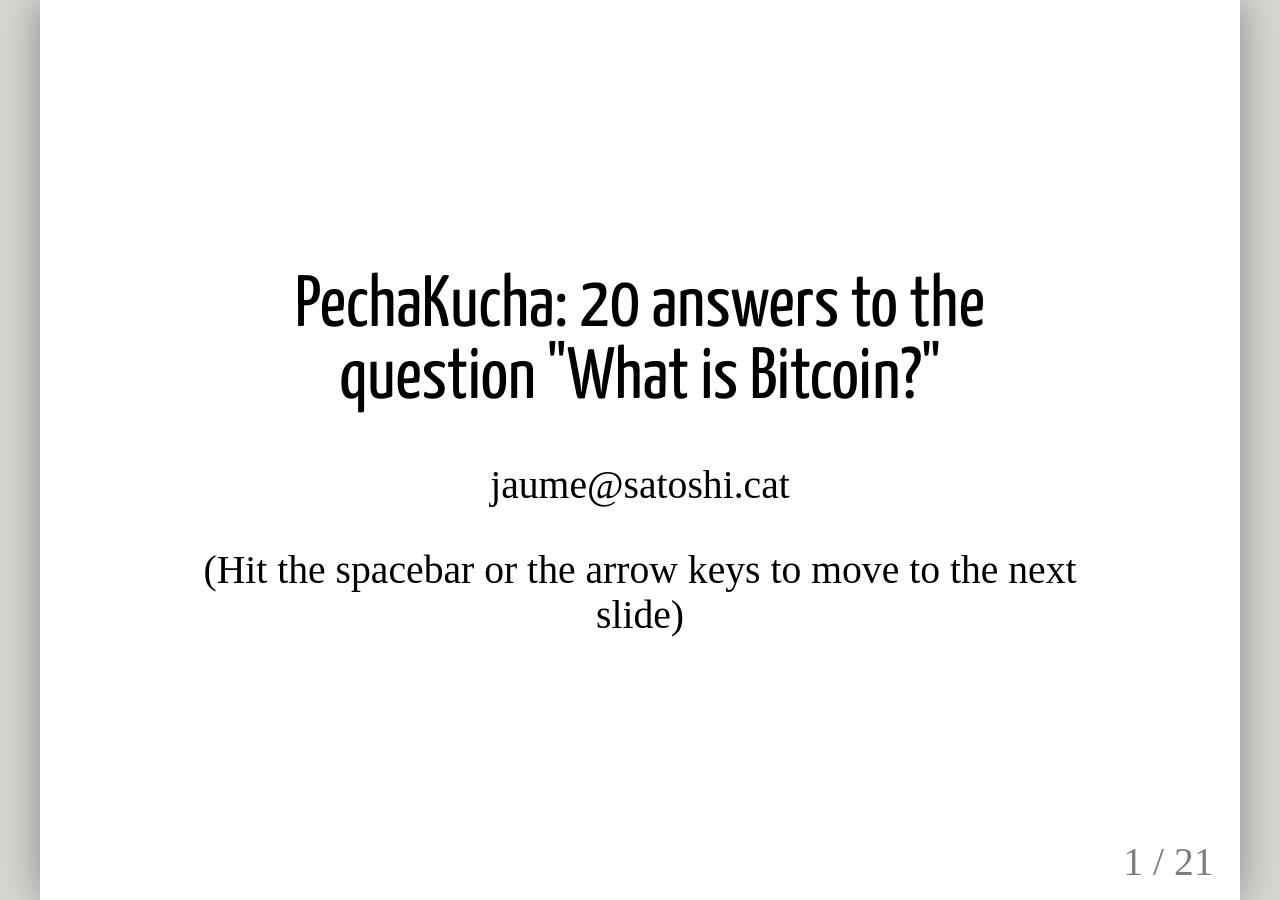
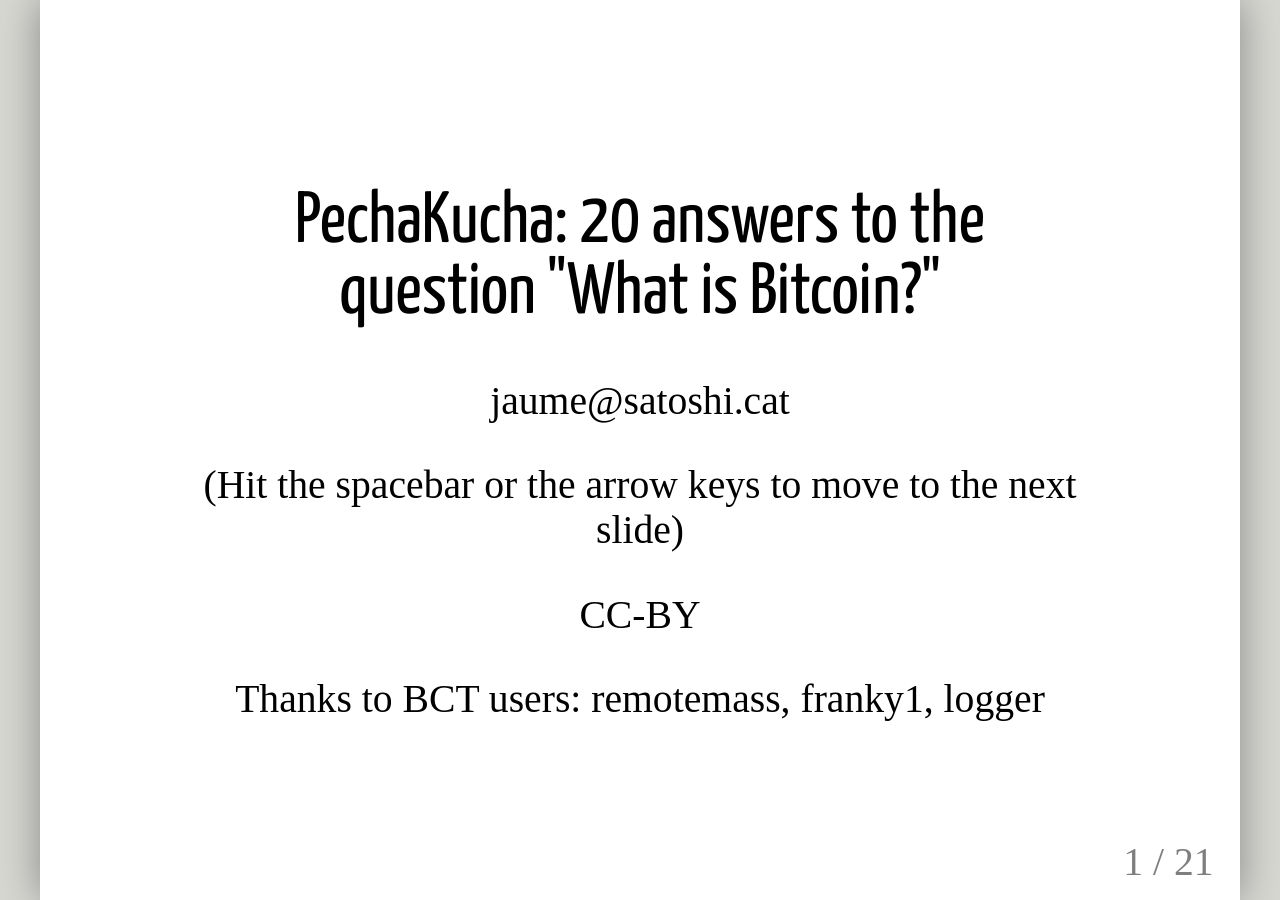
Before and after one commit to jbarcelo/old_jbarcelo.github.io, a Jekyll site: the page slides/2014-08-08-bitcoin-pechakucha.html, which Jekyll copies as it is, in a window 1280 px wide. Built offline with Jekyll 4.4.1, drawn with Linux system fonts in a browser that asks for light colours; some web fonts are replaced.

Commit message:
added corrections of other users

```diff
--- a/slides/2014-08-08-bitcoin-pechakucha.html
+++ b/slides/2014-08-08-bitcoin-pechakucha.html
@@ -26,6 +26,10 @@ class: center, middle
 jaume@satoshi.cat
 
 (Hit the spacebar or the arrow keys to move to the next slide)
+
+CC-BY
+
+Thanks to BCT users: remotemass, franky1, logger
 
 ---
 
@@ -79,7 +83,7 @@ jaume@satoshi.cat
 # Software
 
 * Bitcoin is free libre open source software.
-* You can fork it and make your own coins.
+* You can utilise existing code to make an alternative coin.
 * You can audit the code and contribute.
 
 ---
```
Also changed, not shown: other parts of slides/2014-08-08-bitcoin-pechakucha.html (+2 -2 lines).
